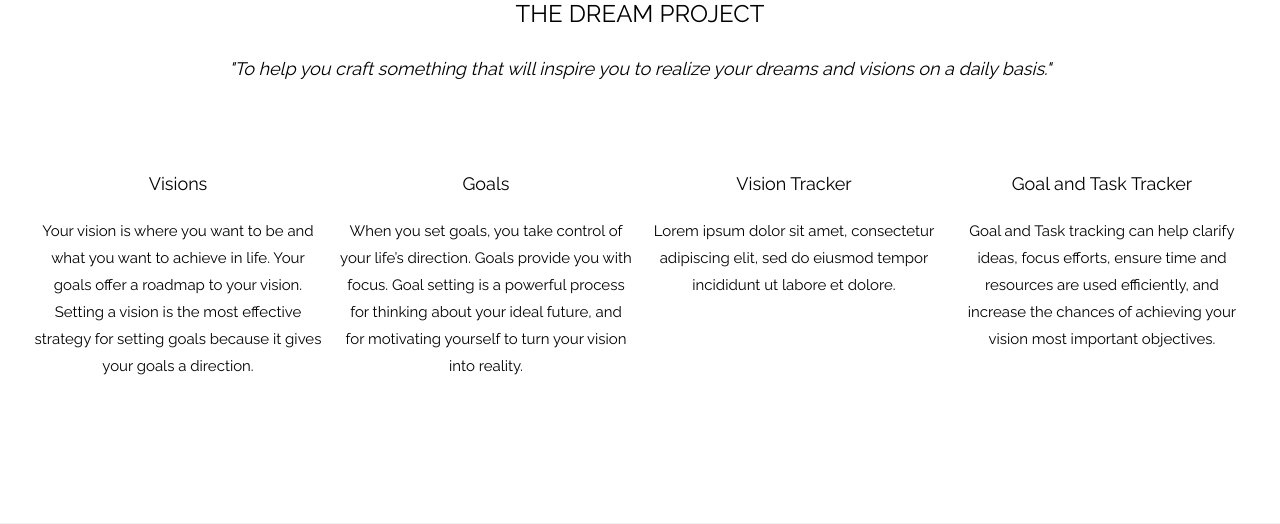
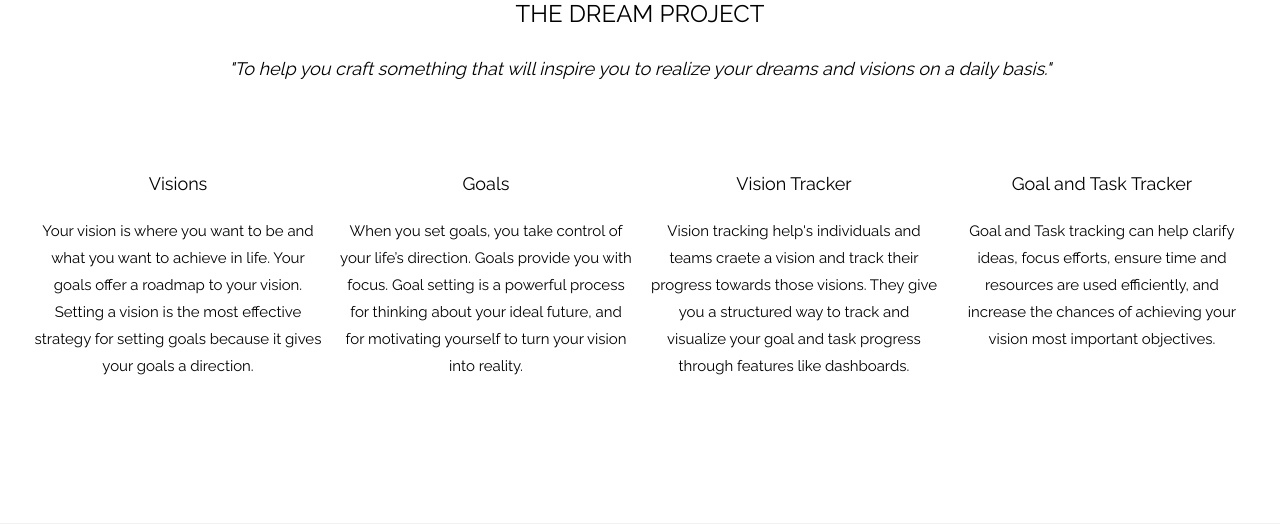
Before and after one commit to Josecruz-MVP/RememberTheCoders, a Django app: page /dream/ in a window 1280 px wide. Shown: the part 946-1470 px from the top of the page. Run offline with Django 4.2, Linux system fonts and the light colour scheme.

Commit message:
Vision Tracker Info

```diff
--- a/TheDreamProject/vision_app/templates/home.html
+++ b/TheDreamProject/vision_app/templates/home.html
@@ -83,7 +83,7 @@ body, html {
     <div class="w3-quarter">
 
       <p class="w3-large">Vision Tracker</p>
-      <p>Lorem ipsum dolor sit amet, consectetur adipiscing elit, sed do eiusmod tempor incididunt ut labore et dolore.</p>
+      <p>Vision tracking help's individuals and teams craete a vision and track their progress towards those visions. They give you a structured way to track and visualize your goal and task progress through features like dashboards.</p>
     </div>
     <div class="w3-quarter">
 
```
